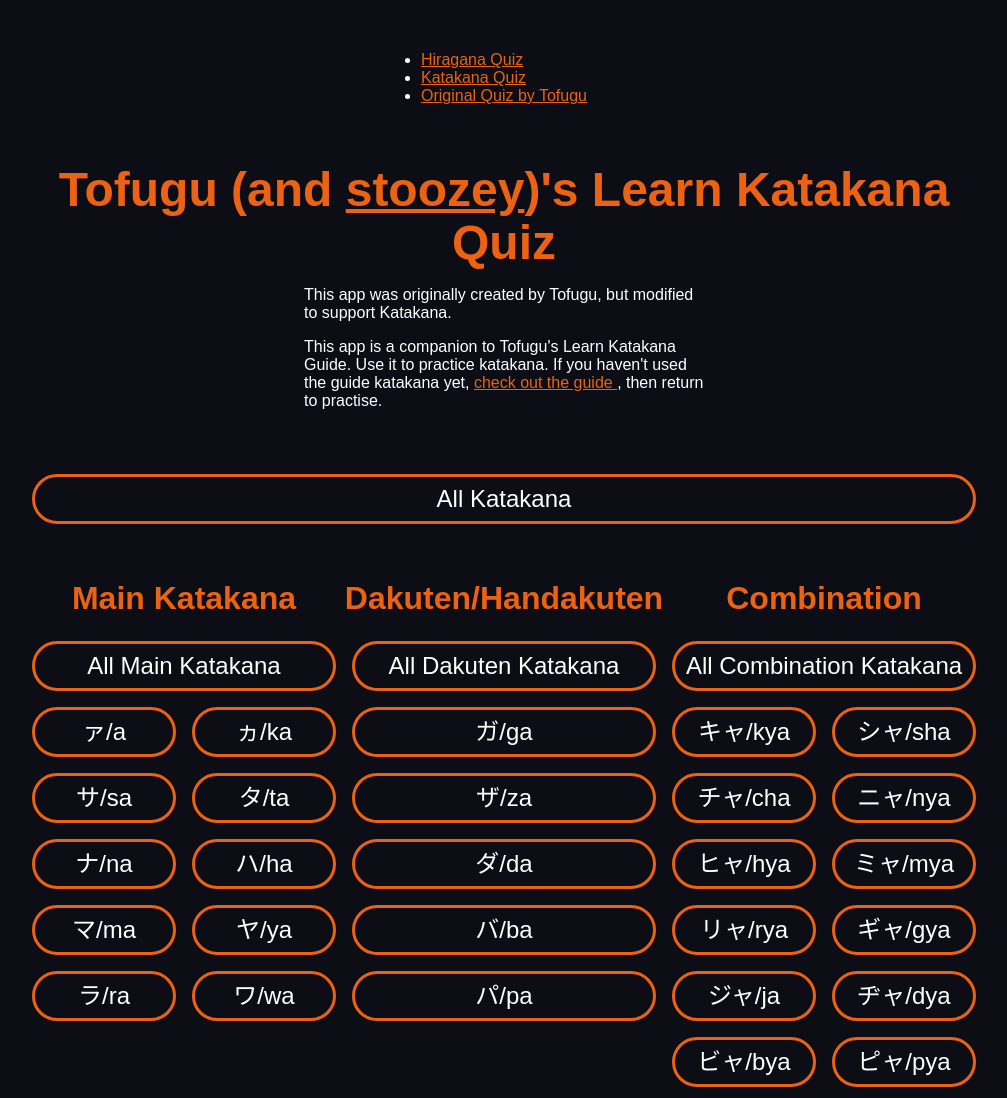
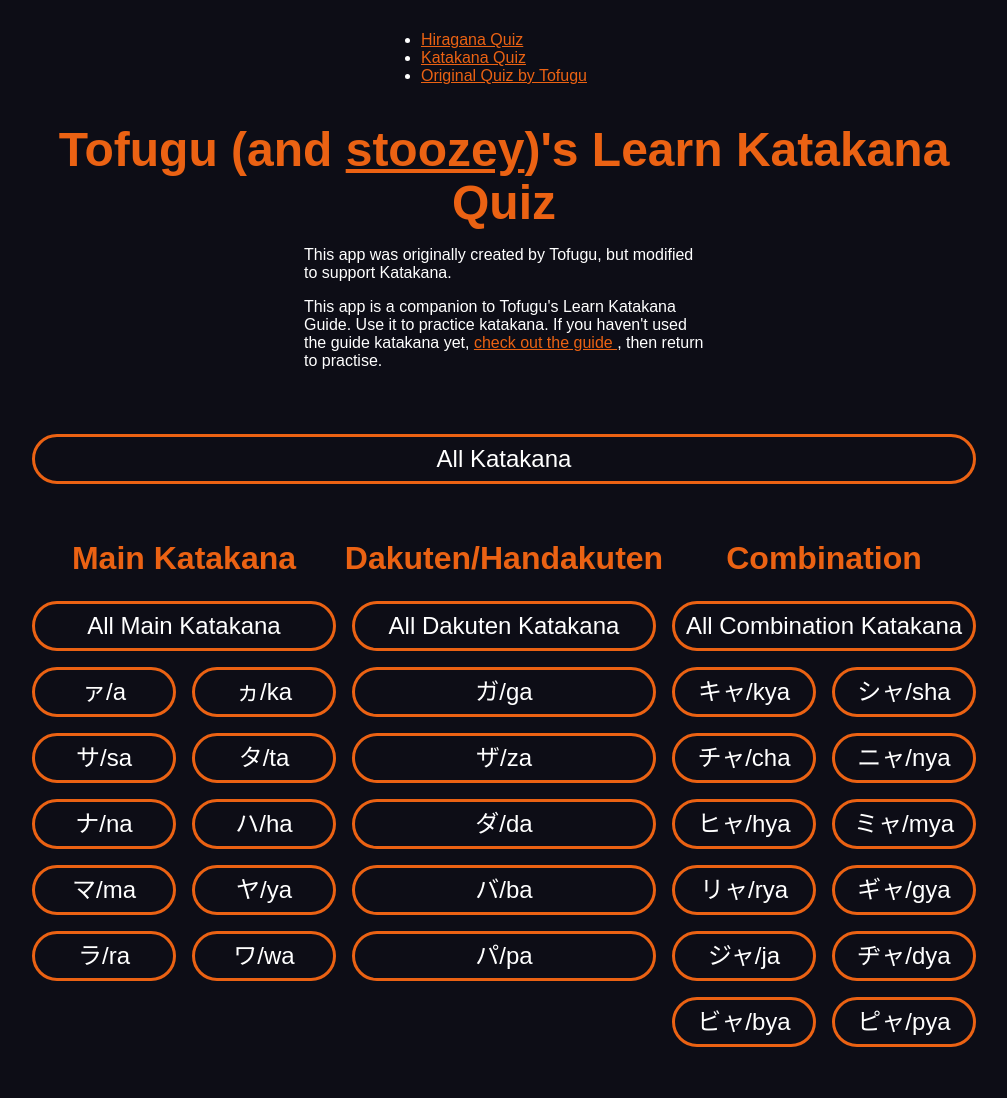
Before and after one commit to stoozey/katakana-quiz, a plain HTML site: page index.html in a window 1280 px wide. Shown: the top 1098 px of the page, without its empty margins (136-1143 px from the left). Drawn offline with Linux system fonts and the light colour scheme.

Commit message:
updated header padding

```diff
--- a/css/style.css
+++ b/css/style.css
@@ -103,7 +103,7 @@ header {
   display: flex;
   justify-content: center;
   align-items: center;
-  padding: 35px 10px;
+  padding: 15px 10px;
 }
 
 .nav_links {
```
